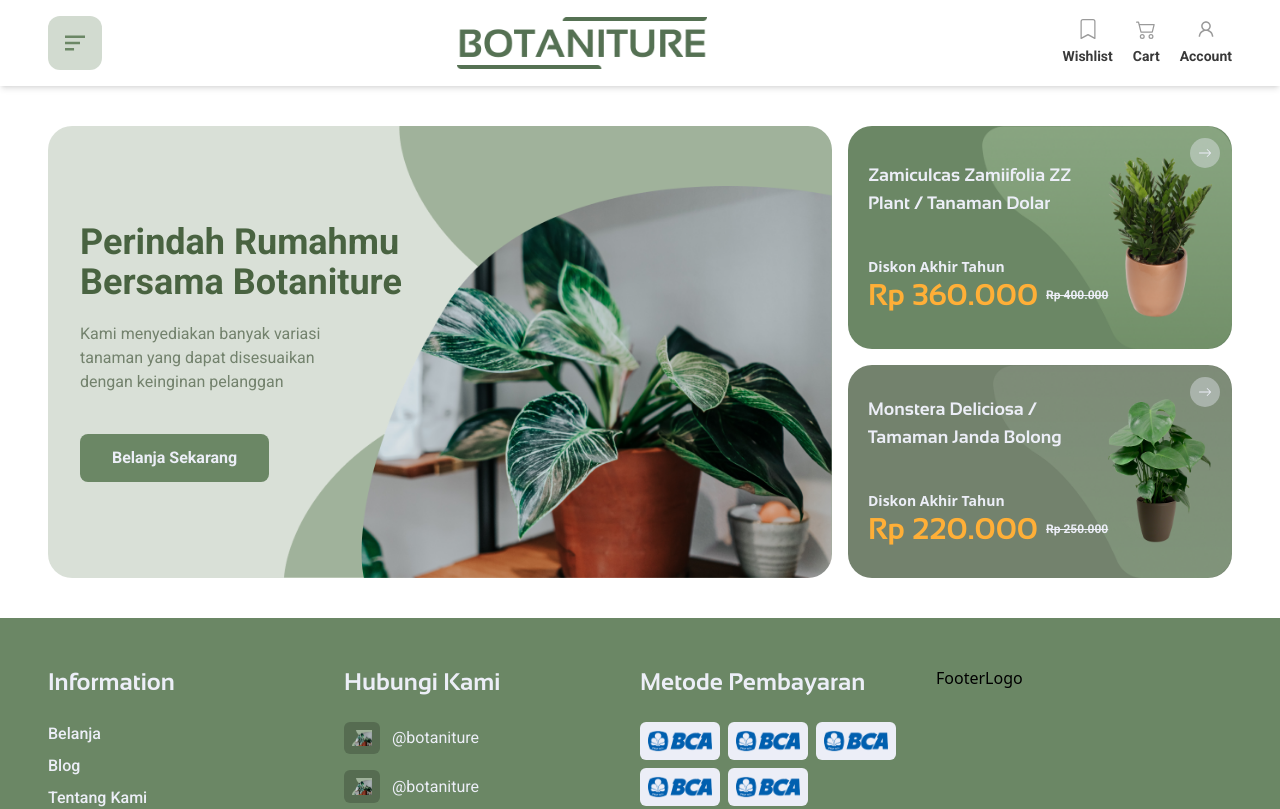
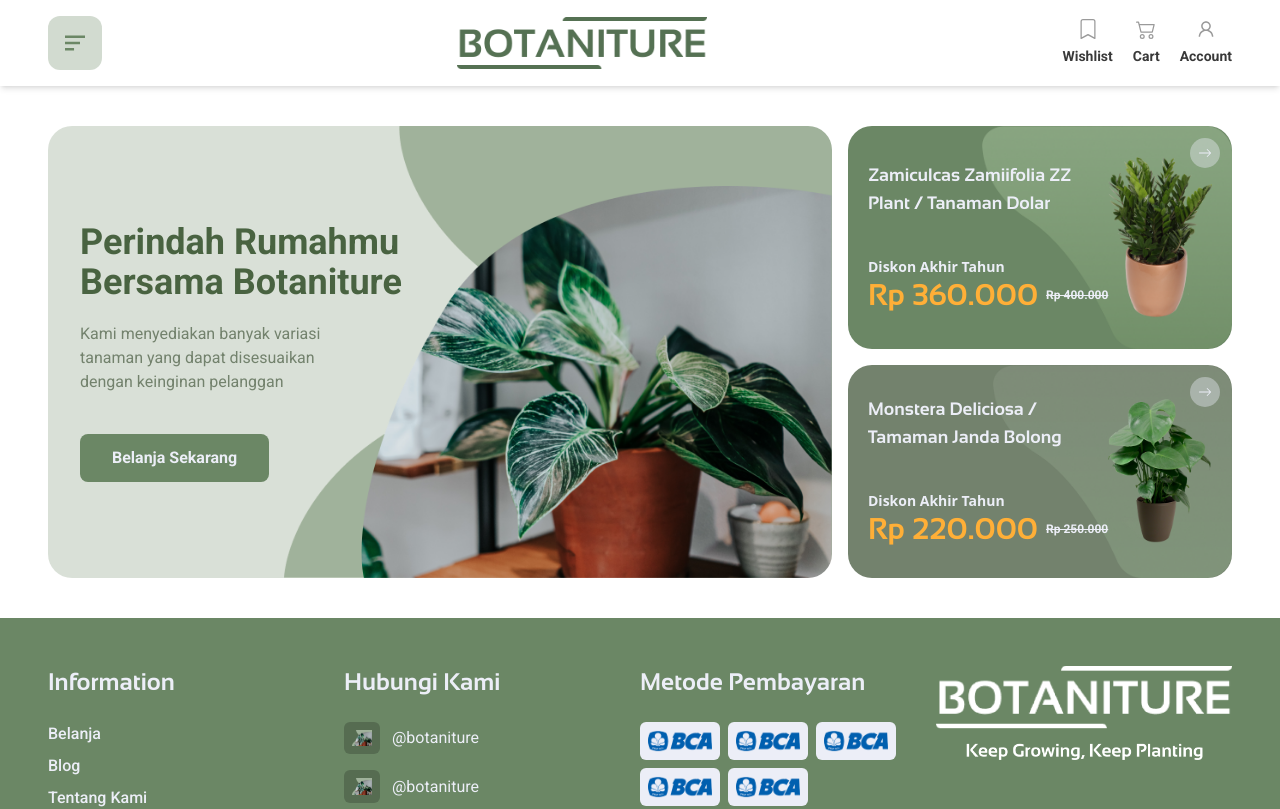
Before and after one commit to juliansyahrifqi/botaniture-frontend, a Next.js app: page / in a window 1280 px wide. Shown: the top 809 px of the page. Built offline with nearby package versions, Linux system fonts and the light colour scheme.

Commit message:
feat: add footer logo image in footer

```diff
--- a/src/app/components/Footer/FooterLogo.tsx
+++ b/src/app/components/Footer/FooterLogo.tsx
@@ -1,7 +1,8 @@
-import React from 'react'
+import Image from 'next/image'
+import Logo from "../../../../public/footer-logo.png"
 
 export default function FooterLogo() {
   return (
-    <div>FooterLogo</div>
+    <Image src={Logo} alt="Botaniture Logo" className='w-full'/>
   )
 }
```
Also changed, not shown: public/footer-logo.png (added).
